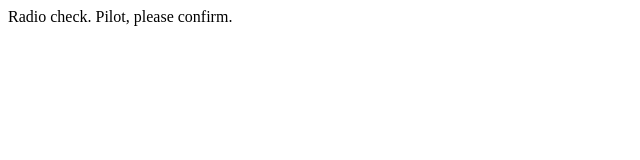
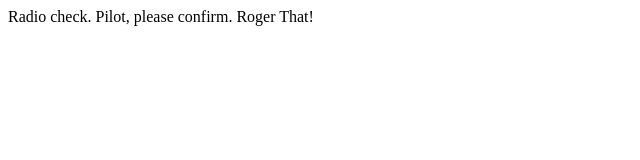
Before and after one commit to Domjon24/Communication-log-3, a plain HTML site: page index.html in a window 1280 px wide. Shown: the whole page, without its empty margins (0-640 px from the left). Drawn offline with Linux system fonts and the light colour scheme.

Commit message:
Adding response

```diff
--- a/index.html
+++ b/index.html
@@ -1,5 +1,5 @@
 <html>
 <body>
-   <p>Radio check. Pilot, please confirm.</p>
+   <p>Radio check. Pilot, please confirm. Roger That!</p>
 </body>
 </html>
```
